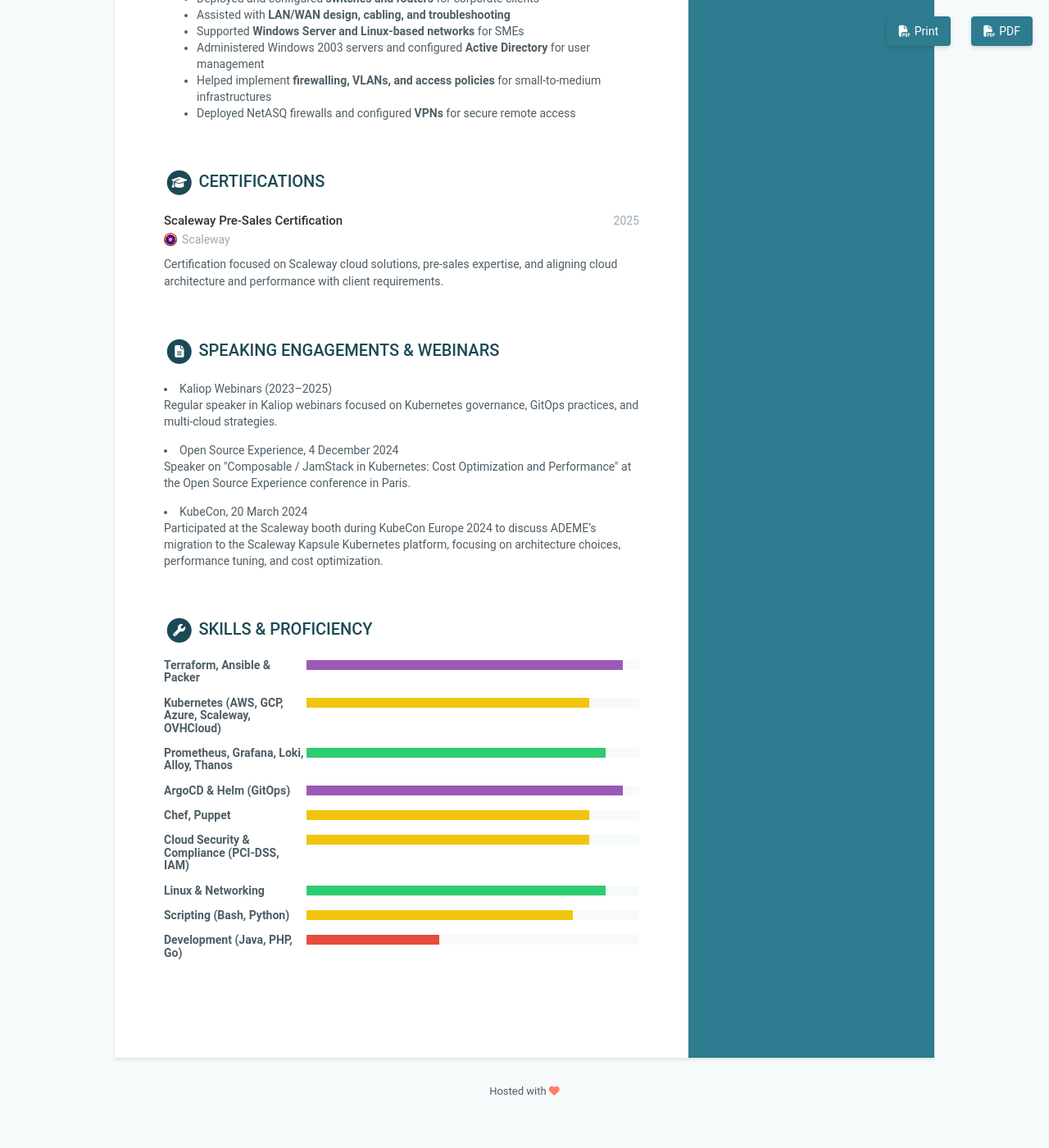
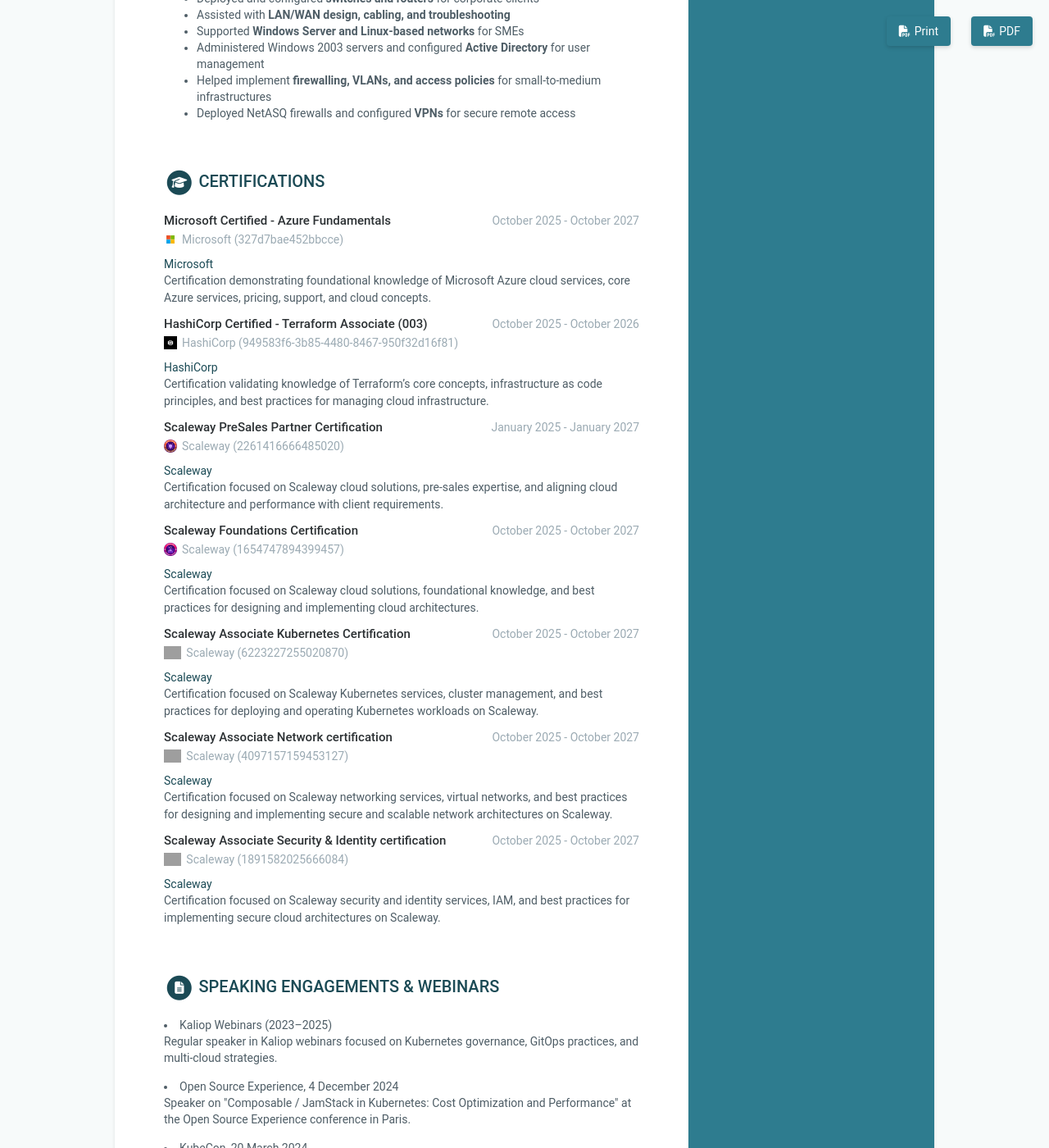
Before and after one commit to didier-segura/digital-cv, a Jekyll site: the page built from index.html, in a window 1280 px wide and 1400 px high, scrolled down 3007 px. Shown: the whole window at 82% size. Built offline with Jekyll 4.4.1, drawn with Linux system fonts in a browser that asks for light colours; before the commit the page ends 4379 px from its top, so only the background shows below that; grey boxes are pictures that could not be loaded.

Commit message:
+ Add badges

```diff
--- a/_data/data.yml
+++ b/_data/data.yml
@@ -224,21 +224,93 @@ experiences:
         - Helped implement **firewalling, VLANs, and access policies** for small-to-medium infrastructures
         - Deployed NetASQ firewalls and configured **VPNs** for secure remote access
 
-
 certifications:
   title: Certifications
   list:
-  - name: Scaleway Pre-Sales Certification
-    logo: scaleway-certification.png
-    start: 2025
-    end:
+  - name: Microsoft Certified - Azure Fundamentals
+    logo: microsoft_logo.jpeg
+    start: October 2025
+    end: October 2027
+    organization: Microsoft
+    credentialid: 327d7bae452bbcce
+    credentialurl: https://learn.microsoft.com/en-us/users/didiersegura-2876/credentials/327d7bae452bbcce
+    credentialname: Microsoft
+    details: |
+      Certification demonstrating foundational knowledge of Microsoft Azure cloud services,
+      core Azure services, pricing, support, and cloud concepts.
+
+  - name: HashiCorp Certified - Terraform Associate (003)
+    logo: hashicorp_logo.jpeg
+    start: October 2025
+    end: October 2026
+    organization: HashiCorp
+    credentialid: 949583f6-3b85-4480-8467-950f32d16f81
+    credentialurl: https://www.credly.com/badges/949583f6-3b85-4480-8467-950f32d16f81/linked_in_profile
+    credentialname: HashiCorp
+    details: |
+      Certification validating knowledge of Terraform's core concepts,
+      infrastructure as code principles, and best practices for managing cloud infrastructure.
+
+  - name: Scaleway PreSales Partner Certification
+    logo: presales_badge.png
+    start: January 2025
+    end: January 2027
     organization: Scaleway
-    credentialid:
-    credentialurl:
+    credentialid: 2261416666485020
+    credentialurl: https://scaleway.360learning.com/api/certification/2261416666485020/file.pdf
     credentialname: Scaleway
     details: |
       Certification focused on Scaleway cloud solutions, pre-sales expertise,
       and aligning cloud architecture and performance with client requirements.
+
+  - name: Scaleway Foundations Certification
+    logo: foundations_badge.png
+    start: October 2025
+    end: October 2027
+    organization: Scaleway
+    credentialid: 1654747894399457
+    credentialurl: https://scaleway.360learning.com/api/certification/1654747894399457/file.pdf
+    credentialname: Scaleway
+    details: |
+      Certification focused on Scaleway cloud solutions, foundational knowledge,
+      and best practices for designing and implementing cloud architectures.
+
+  - name: Scaleway Associate Kubernetes Certification
+    logo: kubernetes_badge.png
+    start: October 2025
+    end: October 2027
+    organization: Scaleway
+    credentialid: 6223227255020870
+    credentialurl: https://scaleway.360learning.com/api/certification/6223227255020870/file.pdf
+    credentialname: Scaleway
+    details: |
+      Certification focused on Scaleway Kubernetes services, cluster management,
+      and best practices for deploying and operating Kubernetes workloads on Scaleway.
+
+  - name: Scaleway Associate Network certification
+    logo: network_badge.png
+    start: October 2025
+    end: October 2027
+    organization: Scaleway
+    credentialid: 4097157159453127
+    credentialurl: https://scaleway.360learning.com/api/certification/4097157159453127/file.pdf
+    credentialname: Scaleway
+    details: |
+      Certification focused on Scaleway networking services, virtual networks,
+      and best practices for designing and implementing secure and scalable network architectures on Scaleway.
+
+  - name: Scaleway Associate Security & Identity certification
+    logo: security_badge.png
+    start: October 2025
+    end: October 2027
+    organization: Scaleway
+    credentialid: 1891582025666084
+    credentialurl: https://scaleway.360learning.com/api/certification/1891582025666084/file.pdf
+    credentialname: Scaleway
+    details: |
+      Certification focused on Scaleway security and identity services, IAM,
+      and best practices for implementing secure cloud architectures on Scaleway.
+
 
 publications:
   title: Speaking Engagements & Webinars
```
Also changed, not shown: assets/img/foundations_badge.png (added), assets/img/hashicorp_logo.jpeg (added), assets/img/microsoft_logo.jpeg (added), assets/img/presales_badge.png (renamed from assets/img/scaleway-certification.png), 3 other files.
